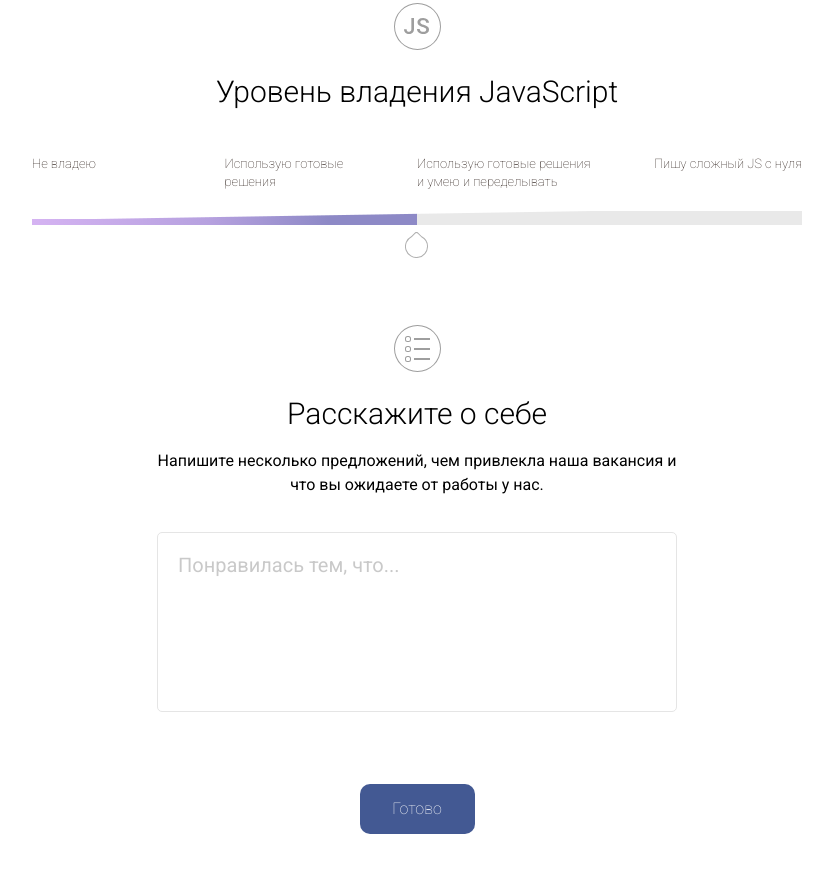
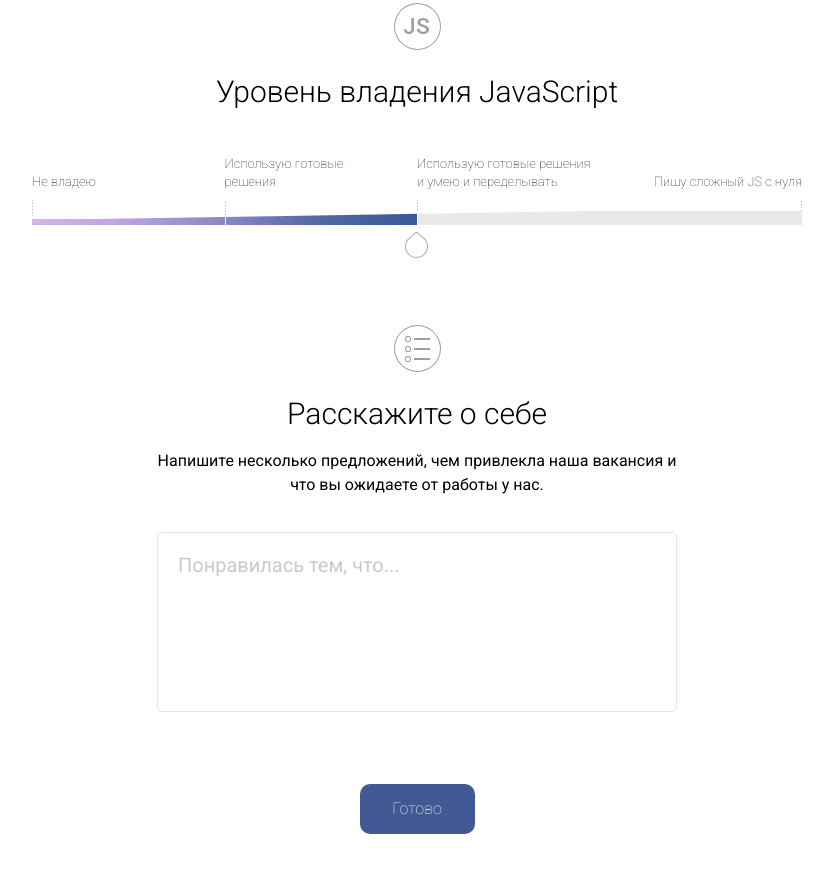
Before and after one commit to dihtyar/webmaster, a website: page public/index.html in a window 1280 px wide. Shown: the part 1337-2209 px from the top of the page, without its empty margins (223-1056 px from the left). Drawn offline with Linux system fonts and the light colour scheme.

Commit message:
chane form

```diff
--- a/public/js/custom.js
+++ b/public/js/custom.js
@@ -55,6 +55,7 @@
         $('.select2-results__options').scrollbar().parent().addClass('scrollbar-inner');
     });
 
+    // mobile menu
 
     var pull 		= $('.mob');
     menu 		= $('.menu ul');
@@ -74,64 +75,23 @@
     });
 
 
-    // var rangeS = $("#js-range"),
-    //     rangeV = $(".js-range-value"),
-    //     step = parseInt(rangeS.attr("step")),
-    //     min = rangeS.attr("min"),
-    //     max = rangeS.attr("max");
-    //
-    // rangeS.rangeslider({
-    //     polyfill: false,
-    //     onInit: function() {
-    //         rangeV.text(rangeS.val());
-    //     },
-    //     onSlide: function(position, value) {
-    //         rangeV.text(value);
-    //     }
-    // });
-    //
-    //
-    //
-    // $(".js-btn").on("click", function() {
-    //
-    //     var currentVal = parseInt(rangeS.val());
-    //
-    //     if($(this).hasClass("minus")) {
-    //         if(currentVal > min) {
-    //             rangeS.val(currentVal - step).rangeslider('update', true);
-    //         }
-    //     } else {
-    //         if(currentVal < max) {
-    //             rangeS.val(currentVal + step).rangeslider('update', true);
-    //         }
-    //     }
-    //
-    // });
+    // form
+    var inputs =$('.form-control');
 
+    function textForm() {
+        inputs.bind('blur', function () {
+            if(inputs.val()!==''){
+                $(this).parent().find('.pl_h').show();
+            }else{
+                $(this).parent().find('.pl_h').hide();
+            }
+        }).bind('focus', function () {
+            $(this).parent().find('.pl_h').show();
+        });
+    }
+    textForm();
 
-
-
-
-
-
-    // $('.pl_h').on('click', function (e) {
-    // });
-    // $(document).mouseup( function( event ) {
-    //     if ( $('.pl_h').has( event.target ).length === 0 ) {
-    //         if( $('.pl_h').is(':visible')) {
-    //             // $('.pl_h').hide();
-    //             $('.pl_h').show();
-    //         }
-    //         if($('.pl_h + .form-control').val() === ''){
-    //             $('.pl_h').show();
-    //         }
-    //     }
-    // });
-    //
-    // if($('.pl_h + .form-control').val() !== ''){
-    //     $('.pl_h').show();
-    // }
-
+    // range
 
     $(".range-example-single-1").asRange({
         range: false
--- a/src/scss/layout/_content.scss
+++ b/src/scss/layout/_content.scss
@@ -604,8 +604,8 @@
 	top: 7px;
 	left: 0;
 	right: 0;
-	bottom: 0;
 }
+
 .slide_main {
 	margin-bottom: 100px;
 	.rangeslider{
@@ -659,9 +659,10 @@
 		border-radius: 0;
 		box-shadow: none;
 		height: 14px;
+		z-index: 1;
 		&:before{
 			content: " ";
-			background: url("../img/skew.png") 0 0 no-repeat;
+			background: url("../img/skew.svg") 0 0 no-repeat;
 			position: absolute;
 			top: -2px;
 			left: 0;
@@ -677,7 +678,7 @@
 		height: 14px;
 		border-radius: 0;
 		box-shadow: none;
-		background: linear-gradient(to right, rgba(207,173,237,1) 0%, rgba(231,56,39,1) 0%, rgba(213,179,242,1) 0%, rgba(182,161,223,1) 46%, rgba(141,137,198,1) 77%, rgba(141,137,198,1) 100%);
+		background: linear-gradient(to right, rgba(214,178,241,1) 0%, rgba(191,166,229,1) 21%, rgba(146,139,200,1) 46%, rgba(83,104,164,1) 74%, rgba(54,89,149,1) 100%);
 	}
 	.asRange .asRange-pointer:before{
 		background: url("../img/range.svg") center no-repeat;
@@ -695,24 +696,79 @@
 	}
 }
 
-.slide_main__desc{
-	display: flex;
-	flex-wrap: wrap;
-	list-style: none;
-	margin-bottom: 20px;
-}
 
 	.slide_main__desc{
+		font-size: 0;
+		list-style: none;
+		margin-bottom: 20px;
+		width: 100%;
+		position: relative;
+		z-index: 2;
 		li{
+			display: inline-block;
+			vertical-align: bottom;
+			position: relative;
+			width: 25%;
 			font-size: 13px;
 			font-weight: 100;
 			color: #2e211c;
 			line-height: 18px;
-			flex: 1;
+			&:before{
+				content: " ";
+				position: absolute;
+				background: url("../img/dot.png") 0 0 repeat-y;
+				width: 1px;
+				left: 0;
+				bottom: -24px;
+			}
+			&:after{
+				content: " ";
+				position: absolute;
+				width: 1px;
+				background: #fff;
+				left: 0;
+				display: block;
+			}
+			&:first-child{
+				&:before{
+					height: 20px;
+					bottom: -27px;
+				}
+			}
+			&:nth-child(2){
+				&:before{
+					height: 15px;
+				}
+
+				&:after{
+					bottom: -35px;
+					height: 9px;
+				}
+			}
+			&:nth-child(3){
+				&:before{
+					height: 13px;
+					bottom: -20px;
+				}
+
+				&:after{
+					bottom: -35px;
+					height: 12px;
+				}
+			}
 			&:last-child{
+				&:before{
+					height: 12px;
+					left: auto;
+					right: 0;
+					bottom: -20px;
+				}
 				text-align: right;
 			}
+
 		}
+
+
 	}
 
 
```
Also changed, not shown: public/index.html (+0 -3 lines), public/css/bundle.min.css, public/img/dot.png (added), public/img/skew.svg (added).
